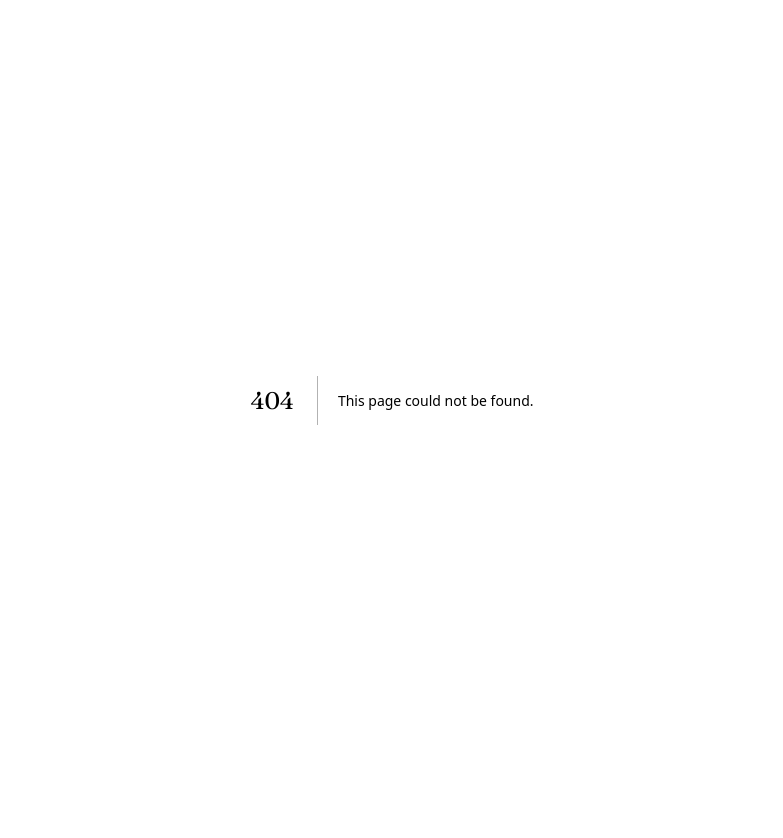
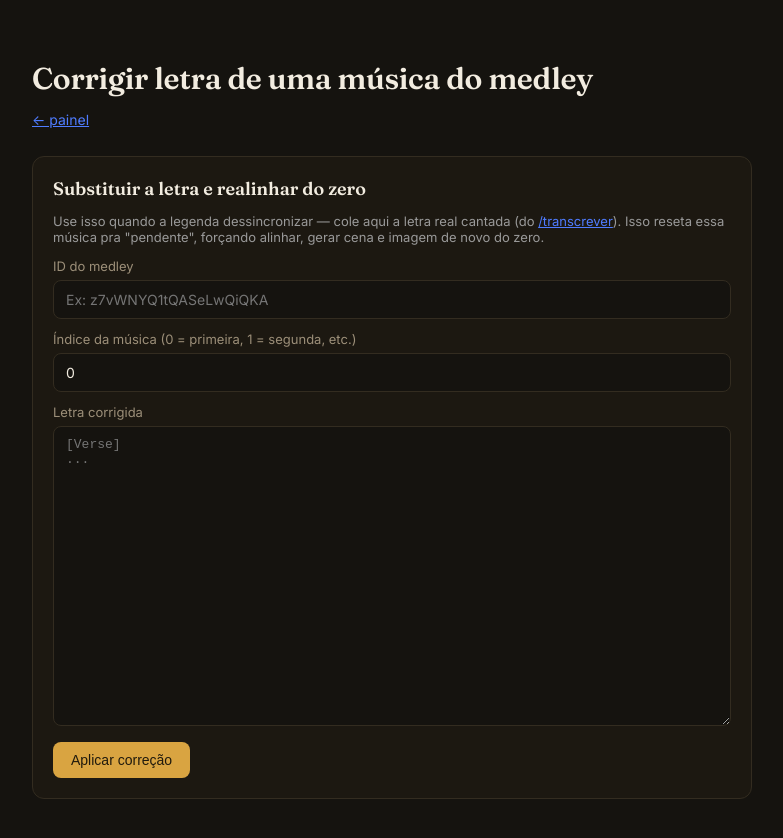
Before and after one commit to andersonveloso0503-cmyk/youvideo, a Next.js app: page /corrigir-letra in a window 1280 px wide. Before the commit this address had no page. Shown: the top 838 px of the page, without its empty margins (248-1031 px from the left). Before the commit the page ends 800 px from the top, so only its background shows below. Built offline with nearby package versions, Linux system fonts and the light colour scheme.

Commit message:
Add files via upload

```diff
--- /dev/null
+++ b/pages/corrigir-letra.js
@@ -0,0 +1,73 @@
+import { useState } from 'react';
+
+export default function CorrigirLetra() {
+  const [medleyId, setMedleyId] = useState('');
+  const [indice, setIndice] = useState('0');
+  const [letra, setLetra] = useState('');
+  const [enviando, setEnviando] = useState(false);
+  const [resultado, setResultado] = useState(null);
+  const [erro, setErro] = useState(null);
+
+  async function enviar() {
+    setErro(null);
+    setResultado(null);
+    if (!medleyId) return setErro('Cole o ID do medley');
+    if (!letra.trim()) return setErro('Cole a letra corrigida');
+
+    setEnviando(true);
+    try {
+      const res = await fetch('/api/medley-diagnosticar', {
+        method: 'POST',
+        headers: { 'Content-Type': 'application/json' },
+        body: JSON.stringify({ medleyId, indice, novaLetra: letra }),
+      });
+      const data = await res.json();
+      if (!res.ok) throw new Error(data.error);
+      setResultado(data.mensagem);
+    } catch (err) {
+      setErro(err.message);
+    } finally {
+      setEnviando(false);
+    }
+  }
+
+  return (
+    <div className="container">
+      <h1>Corrigir letra de uma música do medley</h1>
+      <p className="subtitle">
+        <a href="/" style={{ color: '#4f7cff' }}>← painel</a>
+      </p>
+
+      <div className="card">
+        <h2>Substituir a letra e realinhar do zero</h2>
+        <p style={{ fontSize: 13, color: '#999' }}>
+          Use isso quando a legenda dessincronizar — cole aqui a letra real cantada (do{' '}
+          <a href="/transcrever" style={{ color: '#4f7cff' }}>/transcrever</a>). Isso reseta essa
+          música pra "pendente", forçando alinhar, gerar cena e imagem de novo do zero.
+        </p>
+
+        <label>ID do medley</label>
+        <input type="text" value={medleyId} onChange={(e) => setMedleyId(e.target.value)} placeholder="Ex: z7vWNYQ1tQASeLwQiQKA" />
+
+        <label>Índice da música (0 = primeira, 1 = segunda, etc.)</label>
+        <input type="text" value={indice} onChange={(e) => setIndice(e.target.value)} />
+
+        <label>Letra corrigida</label>
+        <textarea
+          value={letra}
+          onChange={(e) => setLetra(e.target.value)}
+          placeholder="[Verse]&#10;..."
+          style={{ minHeight: 300, fontFamily: 'monospace', fontSize: 13 }}
+        />
+
+        <button disabled={enviando} onClick={enviar} style={{ marginTop: 12 }}>
+          {enviando && <span className="spinner" />}
+          {enviando ? 'Enviando...' : 'Aplicar correção'}
+        </button>
+
+        {erro && <div className="result-box">Erro: {erro}</div>}
+        {resultado && <div className="result-box">{resultado}</div>}
+      </div>
+    </div>
+  );
+}
```
